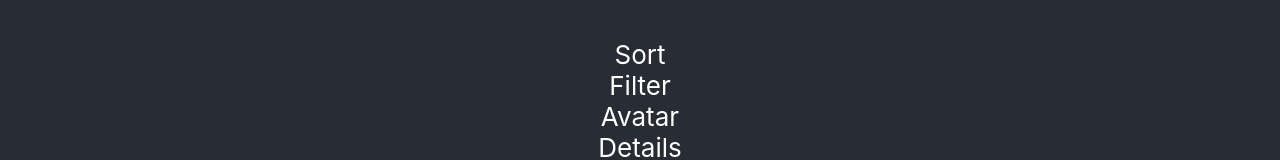
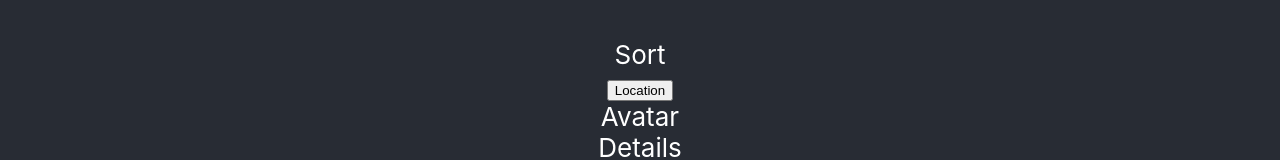
Before and after one commit to Rconat/react-employee-directory, a React (Create React App) app: page / in a window 1280 px wide. Shown: the part 421-581 px from the top of the page. Built offline with nearby package versions, Linux system fonts and the light colour scheme.

Commit message:
creating a 'location' menu

```diff
--- a/src/App.js
+++ b/src/App.js
@@ -8,6 +8,8 @@ import Filter from './components/Filter'
 import Header from './components/Header'
 import Sort from './components/Sort'
 
+// https://randomuser.me/api/?results=25
+// this is the api call for 25 random users
 
 function App() {
   const [user, setUser] = useState({})
--- a/src/components/Filter.js
+++ b/src/components/Filter.js
@@ -1,10 +1,60 @@
-import React from 'react'
+import React, { Component } from 'react'
 import styled from 'styled-components'
 
-const Filter = ({ filter, setFilter }) => {
-    return <div>
-        Filter
-    </div>
+class Filter extends Component {
+    constructor() {
+        super();
+
+        this.state = {
+          showMenu: false,
+        }
+
+        this.showMenu = this.showMenu.bind(this);
+      }
+
+      showMenu(event) {
+          event.preventDefault();
+
+          this.setState({
+              showMenu: true,
+          })
+      }
+
+    render() {
+        return (
+          <div>
+            <button onClick={this.showMenu}>
+              Location
+            </button>
+
+            {
+                this.state.showMenu
+                ? (
+                <div className="menu">
+                    <button> Local </button>
+                    <button> Remote </button>
+                </div>
+                )
+                : (
+                    null
+                )
+            }
+
+          </div>
+        );
+      }
 }
 
+// const Filter = ({ filter, setFilter }) => {
+//     return <div className="dd-wrapper">
+//     <div className="dd-header">
+//       <div className="dd-header-title">Location</div>
+//     </div>
+//     <div className="dd-list">
+//       <button className="dd-list-item">Local</button>
+//       <button className="dd-list-item">Remote</button>
+//     </div>
+//   </div>
+// }
+
 export default Filter
```
Lines whose indentation alone changed are shown as unchanged.
